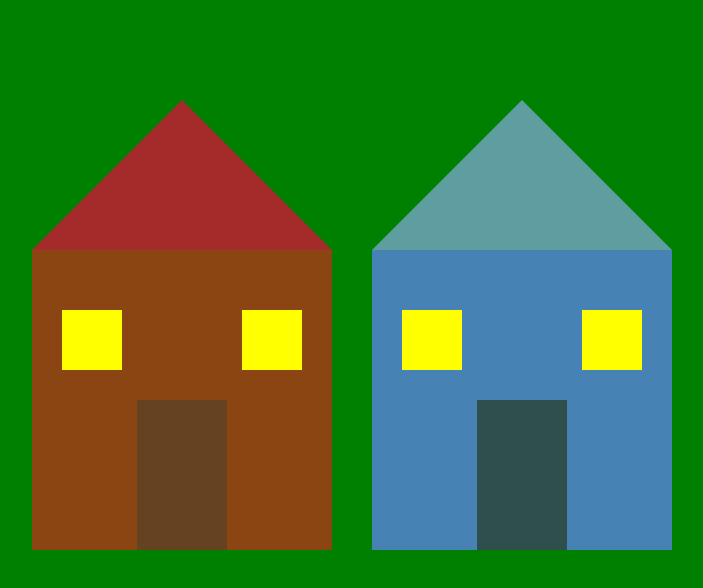
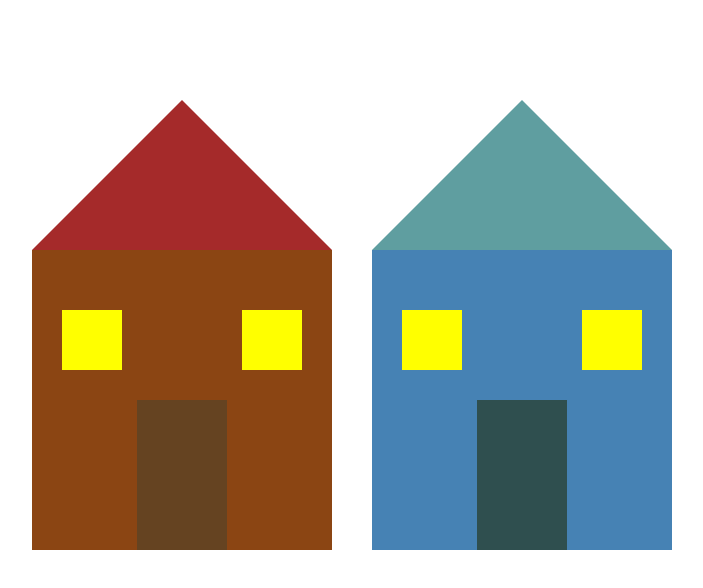
Before and after one commit to Alimressi/bike, a plain HTML site: page index.html in a window 1280 px wide. Shown: the whole page, without its empty margins (288-991 px from the left). Drawn offline with Linux system fonts and the light colour scheme.

Commit message:
Основной код 3

```diff
--- a/index.html
+++ b/index.html
@@ -11,7 +11,7 @@
             align-items: center;
             height: 100vh;
             margin: 0;
-            background-color: green; /* Фон для лучшей видимости */
+            background-color: white; /* Фон для лучшей видимости */
         }
 
         .house {
```
